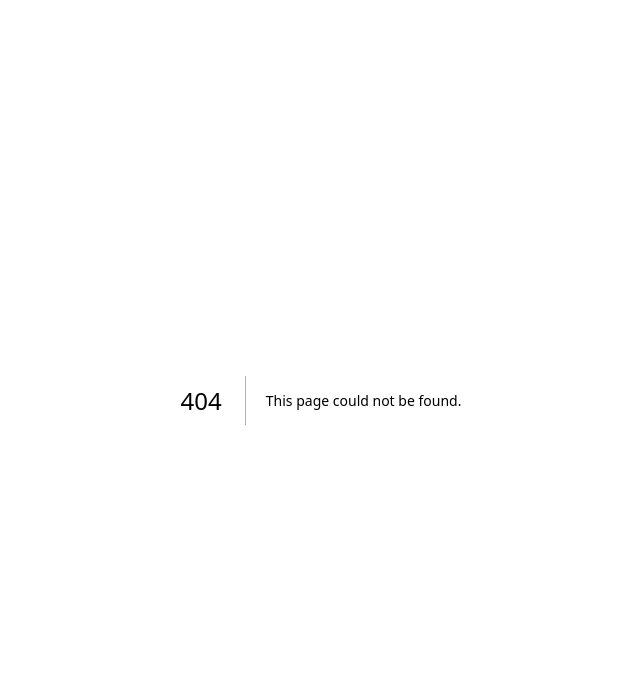
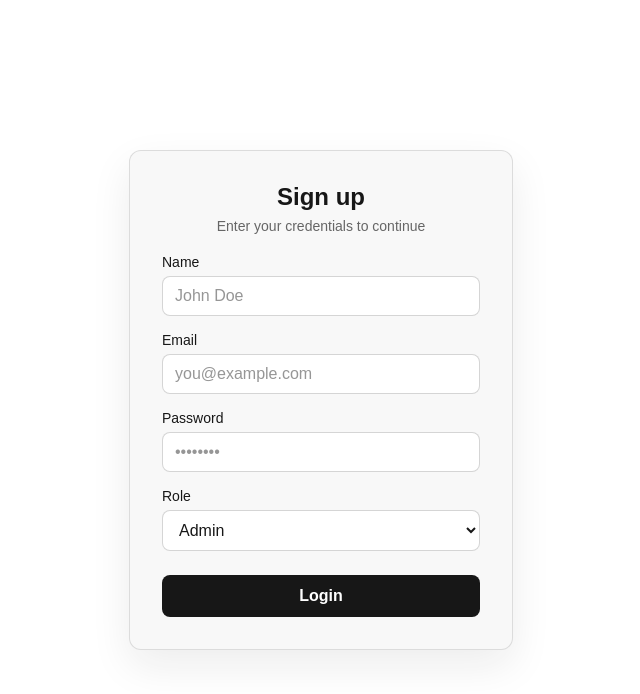
Before and after one commit to KrisMoralesZ/Sales-Point-Frontend, a Next.js app: page /signup in a window 1280 px wide. Before the commit this address had no page. Shown: the top 694 px of the page, without its empty margins (319-959 px from the left). Built offline with nearby package versions, Linux system fonts and the light colour scheme.

Commit message:
Create Sign Up Page and Form

```diff
--- a/package.json
+++ b/package.json
@@ -12,7 +12,8 @@
     "axios": "^1.17.0",
     "next": "16.2.9",
     "react": "19.2.4",
-    "react-dom": "19.2.4"
+    "react-dom": "19.2.4",
+    "react-toastify": "^11.1.0"
   },
   "devDependencies": {
     "@types/node": "^20",
--- a/src/app/layout.tsx
+++ b/src/app/layout.tsx
@@ -1,5 +1,6 @@
 import type { Metadata } from "next";
 import { Geist, Geist_Mono } from "next/font/google";
+import Toast from "@/components/Toast";
 import "./globals.css";
 
 const geistSans = Geist({
@@ -28,7 +29,10 @@ export default function RootLayout({
       className={`${geistSans.variable} ${geistMono.variable}`}
       suppressHydrationWarning
     >
-      <body suppressHydrationWarning>{children}</body>
+      <body suppressHydrationWarning>
+        {children}
+        <Toast />
+      </body>
     </html>
   );
 }
--- /dev/null
+++ b/src/app/signup/page.tsx
@@ -0,0 +1,5 @@
+import SignUpForm from "@/components/forms/SignUpForm";
+
+export default function SignUpPage() {
+  return <SignUpForm />;
+}
--- /dev/null
+++ b/src/components/Toast.tsx
@@ -0,0 +1,20 @@
+"use client";
+
+import { ToastContainer } from "react-toastify";
+import "react-toastify/dist/ReactToastify.css";
+
+export default function Toast() {
+  return (
+    <ToastContainer
+      position="top-right"
+      autoClose={5000}
+      hideProgressBar={false}
+      newestOnTop={false}
+      closeOnClick
+      rtl={false}
+      pauseOnFocusLoss
+      draggable
+      pauseOnHover
+    />
+  );
+}
--- a/src/components/forms/LoginForm.tsx
+++ b/src/components/forms/LoginForm.tsx
@@ -2,7 +2,7 @@
 
 import { useState } from "react";
 import axios from "axios";
-import styles from "./LoginForm.module.css";
+import styles from "./Forms.module.css";
 
 interface LoginFormData {
   email: string;
--- /dev/null
+++ b/src/components/forms/SignUpForm.tsx
@@ -0,0 +1,135 @@
+"use client";
+
+import { useState } from "react";
+import axios from "axios";
+import { useRouter } from "next/navigation";
+import { toast } from "react-toastify";
+import styles from "./Forms.module.css";
+
+interface SignUpFormData {
+  name: string;
+  email: string;
+  password: string;
+  role: string;
+}
+
+export default function SignUpForm() {
+  const router = useRouter();
+  const [formData, setFormData] = useState<SignUpFormData>({
+    name: "",
+    email: "",
+    password: "",
+    role: "",
+  } as SignUpFormData);
+
+  const handleChangeFormData = (e: React.ChangeEvent<HTMLInputElement>) => {
+    const { name, value } = e.target;
+    setFormData({
+      ...formData,
+      [name]: value,
+    });
+  };
+
+  const handleSubmit = async (e: React.FormEvent<HTMLFormElement>) => {
+    e.preventDefault();
+    try {
+      const response = await axios.post("/api/authentication/register", formData);
+      console.log("Signup successful:", response.data);
+      router.push("/");
+    } catch (error) {
+      console.error("Signup failed:", error);
+      toast.error("Signup failed");
+    }
+  };
+
+  return (
+    <div className={styles.wrapper}>
+      <form className={styles.form} onSubmit={handleSubmit}>
+        <div className={styles.header}>
+          <h1 className={styles.title}>Sign up</h1>
+          <p className={styles.subtitle}>Enter your credentials to continue</p>
+        </div>
+
+        <div className={styles.fields}>
+          <div className={styles.field}>
+            <label className={styles.label} htmlFor="name">
+              Name
+            </label>
+            <input
+              className={styles.input}
+              type="text"
+              id="name"
+              name="name"
+              autoComplete="name"
+              placeholder="John Doe"
+              value={formData.name}
+              onChange={handleChangeFormData}
+              required
+              suppressHydrationWarning
+            />
+          </div>
+
+          <div className={styles.field}>
+            <label className={styles.label} htmlFor="email">
+              Email
+            </label>
+            <input
+              className={styles.input}
+              type="email"
+              id="email"
+              name="email"
+              autoComplete="email"
+              placeholder="you@example.com"
+              value={formData.email}
+              onChange={handleChangeFormData}
+              required
+              suppressHydrationWarning
+            />
+          </div>
+
+          <div className={styles.field}>
+            <label className={styles.label} htmlFor="password">
+              Password
+            </label>
+            <input
+              className={styles.input}
+              type="password"
+              id="password"
+              name="password"
+              autoComplete="current-password"
+              placeholder="••••••••"
+              value={formData.password}
+              onChange={handleChangeFormData}
+              required
+              suppressHydrationWarning
+            />
+          </div>
+
+          <div className={styles.field}>
+            <label className={styles.label} htmlFor="role">
+              Role
+            </label>
+            <select
+              className={styles.input}
+              id="role"
+              name="role"
+              autoComplete="role"
+              defaultValue={formData.role}
+              onChange={(e) =>
+                setFormData({ ...formData, role: e.target.value })
+              }
+              required
+            >
+              <option value="Admin">Admin</option>
+              <option value="Employee">Employee</option>
+            </select>
+          </div>
+        </div>
+
+        <button className={styles.button} type="submit">
+          Login
+        </button>
+      </form>
+    </div>
+  );
+}
```
Also changed, not shown: src/components/forms/Forms.module.css (renamed from src/components/forms/LoginForm.module.css), 1 other file (tests, documents, lock files or other folders).
